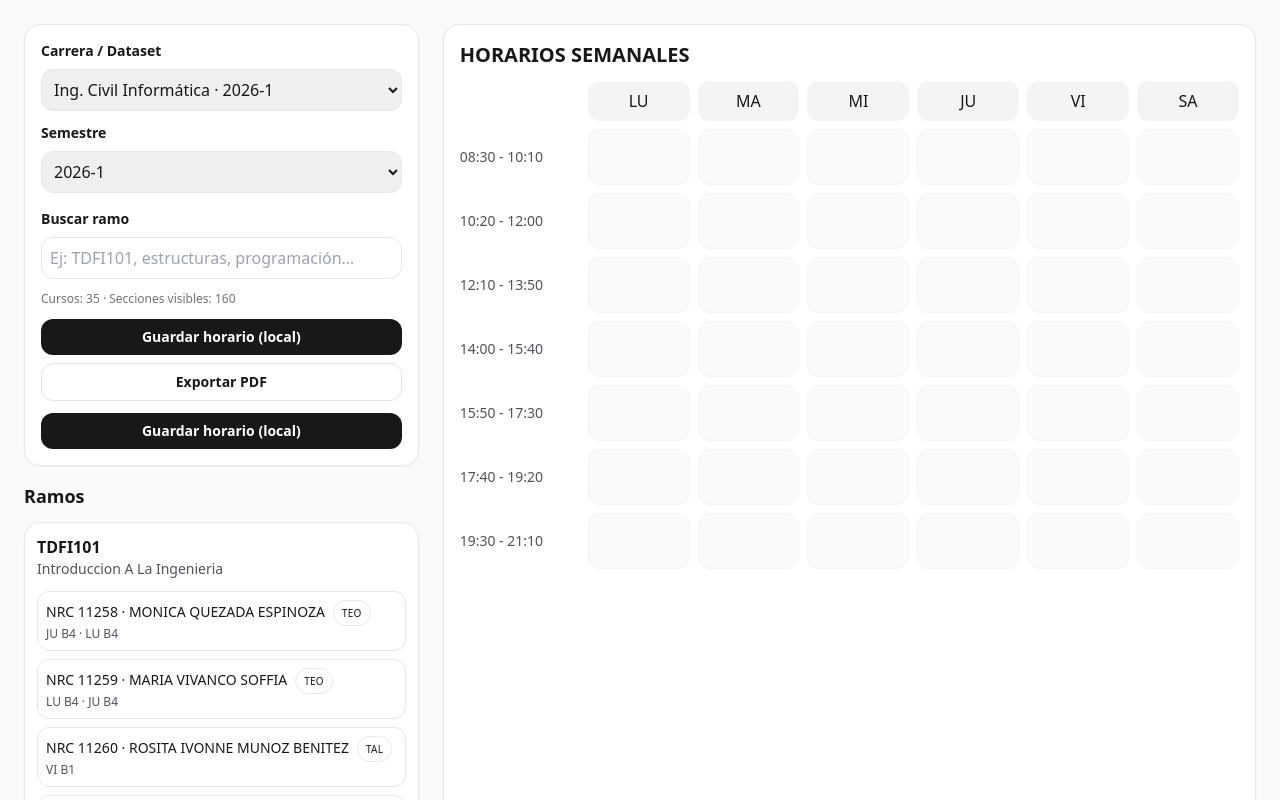
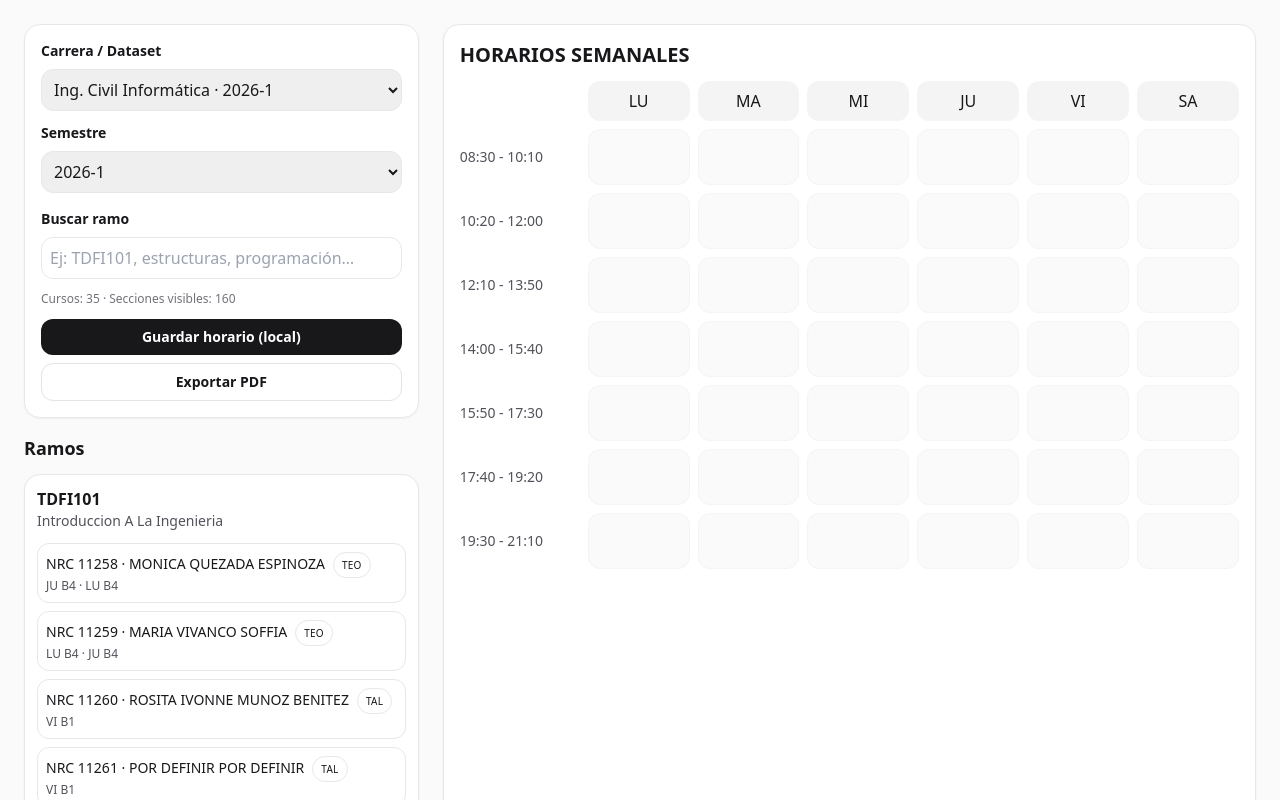
Before and after one commit to Mayzkl/unab-horarios, a Next.js app: page / in a window 1280 px wide. Shown: the top 800 px of the page. Built offline with nearby package versions, Linux system fonts and the light colour scheme.

Commit message:
Fix doble boton

```diff
--- a/src/components/AppShell.tsx
+++ b/src/components/AppShell.tsx
@@ -300,13 +300,6 @@ export default function AppShell() {
                 Exportar PDF
               </button>
             </div>
-
-            <button
-              onClick={onSaveSchedule}
-              className="mt-3 w-full rounded-xl bg-zinc-900 text-white px-3 py-2 text-sm font-semibold hover:bg-zinc-800"
-            >
-              Guardar horario (local)
-            </button>
           </div>
 
           <CourseSidebar
```
